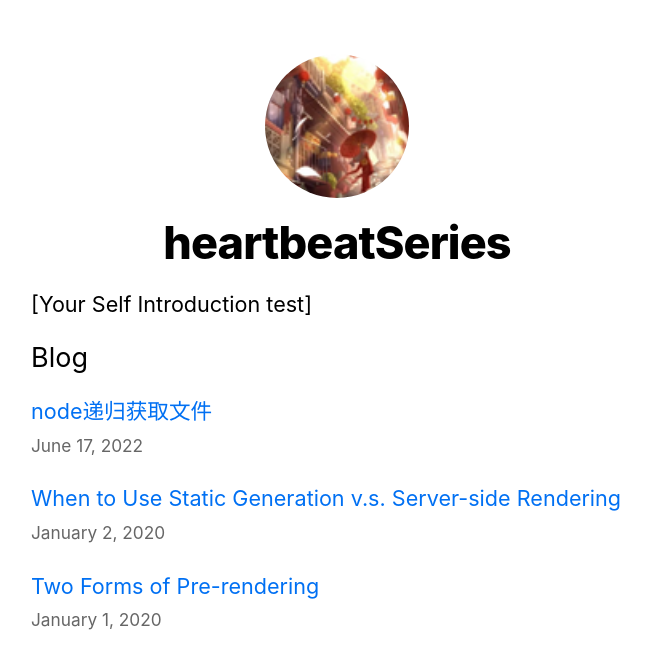
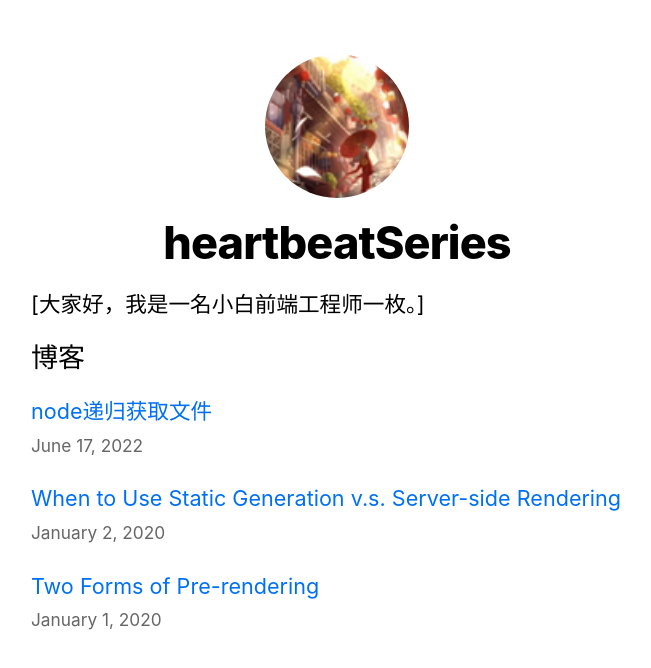
Before and after one commit to wind-road/nextjs-blog, a Next.js app: page / in a window 1280 px wide. Shown: the top 668 px of the page, without its empty margins (303-954 px from the left). Built offline with nearby package versions, Linux system fonts and the light colour scheme.

Commit message:
title调整

```diff
--- a/pages/index.js
+++ b/pages/index.js
@@ -11,10 +11,10 @@ export default function Home({ allPostsData }) {
         <title>{siteTitle}</title>
       </Head>
       <section className={utilStyles.headingMd}>
-        <p>[Your Self Introduction test]</p>
+        <p>[大家好，我是一名小白前端工程师一枚。]</p>
       </section>
       <section className={`${utilStyles.headingMd} ${utilStyles.padding1px}`}>
-        <h2 className={utilStyles.headingLg}>Blog</h2>
+        <h2 className={utilStyles.headingLg}>博客</h2>
         <ul className={utilStyles.list}>
           {allPostsData.map(({ id, date, title }) => (
             <li className={utilStyles.listItem} key={id}>
```
